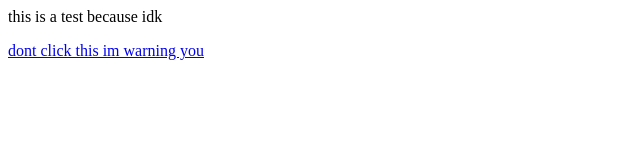
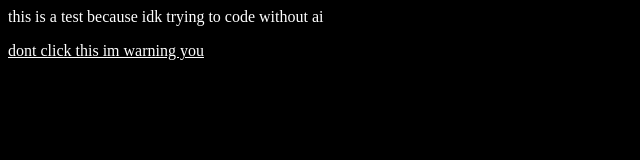
Before and after one commit to ThatOneMemeGuyFromYoutube/thatonememeguyfromyoutube, a plain HTML site: page index.html in a window 1280 px wide. Shown: the whole page, without its empty margins (0-640 px from the left). Drawn offline with Linux system fonts and the light colour scheme.

Commit message:
CSS BABYYYY

```diff
--- a/index.html
+++ b/index.html
@@ -1,4 +1,18 @@
 <html>
-  <p>this is a test because idk</p>
-  <a href="https://www.urbandictionary.com/define.php?term=retarded">dont click this im warning you</a>
+  <head>
+    <style>
+      body {
+        background-color: black;
+      }
+      .white {
+        color: white
+      }
+    </style>
+  </head>
+  <body>
+    <p class="white">this is a test because idk trying to code without ai</p>
+    <a class="white" href="https://www.urbandictionary.com/define.php?term=retarded">dont click this im warning you</a>
+
+  </body>
+
 </html>
```
